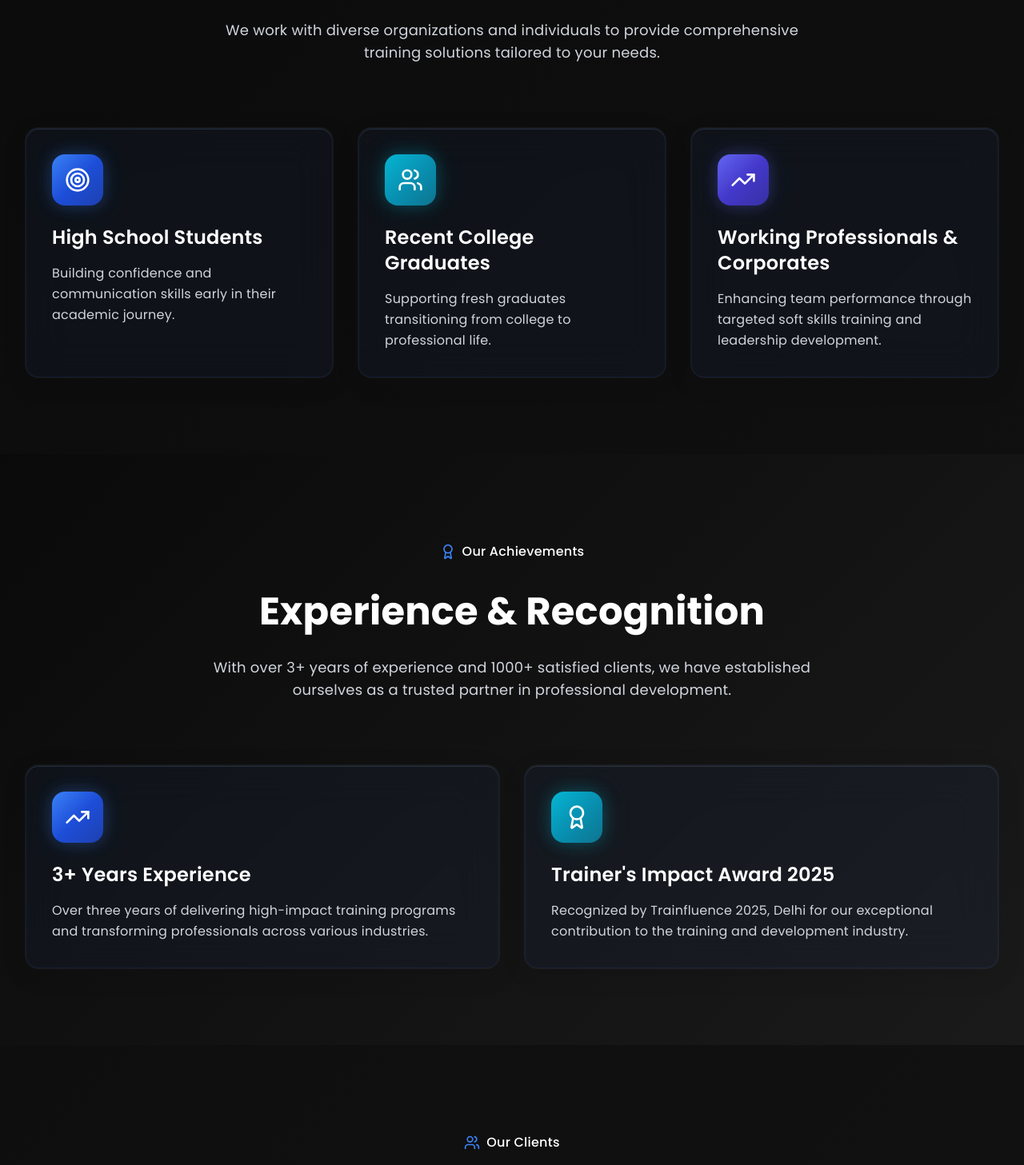
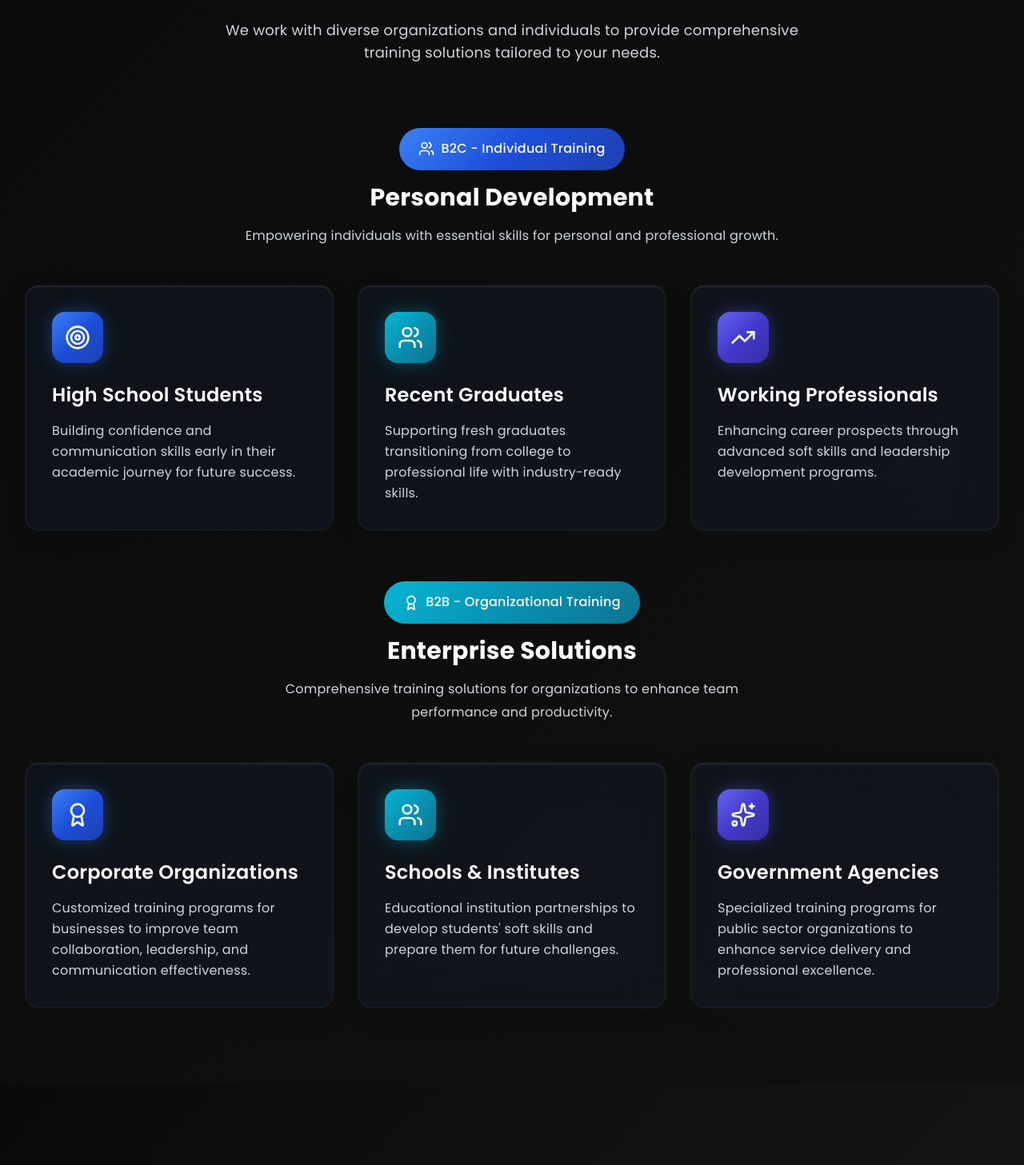
Before and after one commit to DeluluDevelopers/skillshift, a Next.js app: page / in a window 1280 px wide. Shown: the part 1029-2486 px from the top of the page at 80% size. Built offline with nearby package versions, Linux system fonts and the light colour scheme.

Commit message:
changed logo and added b2b and b2c

```diff
--- a/app/page.tsx
+++ b/app/page.tsx
@@ -293,42 +293,108 @@ export default function Home() {
               comprehensive training solutions tailored to your needs.
             </p>
           </div>
+
+          {/* B2C Section */}
+          <div className='mb-16'>
+            <div className='text-center mb-12'>
+              <div className='inline-flex items-center space-x-2 bg-gradient-primary px-6 py-3 rounded-full mb-4'>
+                <Users className='h-5 w-5 text-white' />
+                <span className='text-white font-medium'>B2C - Individual Training</span>
+              </div>
+              <h3 className='text-3xl font-bold text-white mb-4'>Personal Development</h3>
+              <p className='text-gray-300 max-w-2xl mx-auto font-open-sans'>
+                Empowering individuals with essential skills for personal and professional growth.
+              </p>
+            </div>
             <div className='grid md:grid-cols-3 gap-8'>
               <div className='glass-premium p-8 rounded-2xl card-hover animate-fade-in group'>
                 <div className='flex items-center justify-center w-16 h-16 bg-gradient-primary rounded-2xl mb-6 glow-premium group-hover:glow-premium-hover transition-all duration-300'>
                   <Target className='h-8 w-8 text-white' />
                 </div>
-              <h3 className='text-2xl font-semibold mb-4 text-white'>
+                <h4 className='text-2xl font-semibold mb-4 text-white'>
                   High School Students
-              </h3>
+                </h4>
                 <p className='text-gray-300 font-open-sans leading-relaxed'>
                   Building confidence and communication skills early in their
-                academic journey.
+                  academic journey for future success.
                 </p>
               </div>
               <div className='glass-premium p-8 rounded-2xl card-hover animate-fade-in group'>
                 <div className='flex items-center justify-center w-16 h-16 bg-gradient-cyan rounded-2xl mb-6 glow-cyan group-hover:glow-cyan-hover transition-all duration-300'>
                   <Users className='h-8 w-8 text-white' />
                 </div>
-              <h3 className='text-2xl font-semibold mb-4 text-white'>
-                Recent College Graduates
-              </h3>
+                <h4 className='text-2xl font-semibold mb-4 text-white'>
+                  Recent Graduates
+                </h4>
                 <p className='text-gray-300 font-open-sans leading-relaxed'>
                   Supporting fresh graduates transitioning from college to
-                professional life.
+                  professional life with industry-ready skills.
                 </p>
               </div>
               <div className='glass-premium p-8 rounded-2xl card-hover animate-fade-in group'>
                 <div className='flex items-center justify-center w-16 h-16 bg-gradient-indigo rounded-2xl mb-6 glow-indigo group-hover:glow-indigo-hover transition-all duration-300'>
                   <TrendingUp className='h-8 w-8 text-white' />
                 </div>
-              <h3 className='text-2xl font-semibold mb-4 text-white'>
-                Working Professionals & Corporates
-              </h3>
+                <h4 className='text-2xl font-semibold mb-4 text-white'>
+                  Working Professionals
+                </h4>
                 <p className='text-gray-300 font-open-sans leading-relaxed'>
-                Enhancing team performance through targeted soft skills training
-                and leadership development.
+                  Enhancing career prospects through advanced soft skills and
+                  leadership development programs.
                 </p>
+              </div>
+            </div>
+          </div>
+
+          {/* B2B Section */}
+          <div>
+            <div className='text-center mb-12'>
+              <div className='inline-flex items-center space-x-2 bg-gradient-cyan px-6 py-3 rounded-full mb-4'>
+                <Award className='h-5 w-5 text-white' />
+                <span className='text-white font-medium'>B2B - Organizational Training</span>
+              </div>
+              <h3 className='text-3xl font-bold text-white mb-4'>Enterprise Solutions</h3>
+              <p className='text-gray-300 max-w-2xl mx-auto font-open-sans'>
+                Comprehensive training solutions for organizations to enhance team performance and productivity.
+              </p>
+            </div>
+            <div className='grid md:grid-cols-3 gap-8'>
+              <div className='glass-premium p-8 rounded-2xl card-hover animate-fade-in group'>
+                <div className='flex items-center justify-center w-16 h-16 bg-gradient-primary rounded-2xl mb-6 glow-premium group-hover:glow-premium-hover transition-all duration-300'>
+                  <Award className='h-8 w-8 text-white' />
+                </div>
+                <h4 className='text-2xl font-semibold mb-4 text-white'>
+                  Corporate Organizations
+                </h4>
+                <p className='text-gray-300 font-open-sans leading-relaxed'>
+                  Customized training programs for businesses to improve team
+                  collaboration, leadership, and communication effectiveness.
+                </p>
+              </div>
+              <div className='glass-premium p-8 rounded-2xl card-hover animate-fade-in group'>
+                <div className='flex items-center justify-center w-16 h-16 bg-gradient-cyan rounded-2xl mb-6 glow-cyan group-hover:glow-cyan-hover transition-all duration-300'>
+                  <Users className='h-8 w-8 text-white' />
+                </div>
+                <h4 className='text-2xl font-semibold mb-4 text-white'>
+                  Schools & Institutes
+                </h4>
+                <p className='text-gray-300 font-open-sans leading-relaxed'>
+                  Educational institution partnerships to develop students&apos; soft
+                  skills and prepare them for future challenges.
+                </p>
+              </div>
+              <div className='glass-premium p-8 rounded-2xl card-hover animate-fade-in group'>
+                <div className='flex items-center justify-center w-16 h-16 bg-gradient-indigo rounded-2xl mb-6 glow-indigo group-hover:glow-indigo-hover transition-all duration-300'>
+                  <Sparkles className='h-8 w-8 text-white' />
+                </div>
+                <h4 className='text-2xl font-semibold mb-4 text-white'>
+                  Government Agencies
+                </h4>
+                <p className='text-gray-300 font-open-sans leading-relaxed'>
+                  Specialized training programs for public sector organizations
+                  to enhance service delivery and professional excellence.
+                </p>
+              </div>
             </div>
           </div>
         </div>
```
Also changed, not shown: public/logo_with_bg.jpg (added), public/logo_without_bg.png. Lines whose indentation alone changed are shown as unchanged.
